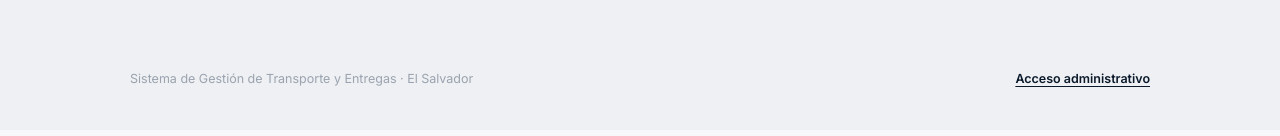
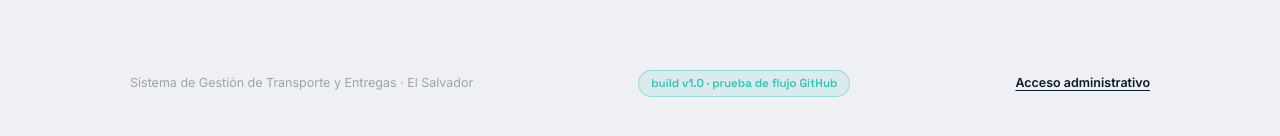
Before and after one commit to MRRMG7/prueba5, a React (Vite) app in the folder frontend-react/: page / in a window 1280 px wide. Shown: the part 1012-1148 px from the top of the page. Built offline with nearby package versions, Linux system fonts and the light colour scheme; no server answers.

Commit message:
Sello de version en pagina de inicio

```diff
--- a/frontend-react/src/index.css
+++ b/frontend-react/src/index.css
@@ -419,6 +419,18 @@ input, select, textarea { font-family: inherit; }
   font-size: 12.5px;
 }
 
+.inicio-pie-version {
+  font-family: var(--fuente-display);
+  font-weight: 600;
+  font-size: 11.5px;
+  color: var(--teal);
+  border: 1px solid rgba(46, 196, 182, 0.4);
+  background: rgba(46, 196, 182, 0.1);
+  border-radius: 999px;
+  padding: 4px 12px;
+  white-space: nowrap;
+}
+
 .link-suave {
   border: none;
   background: transparent;
--- a/frontend-react/src/pages/Inicio.tsx
+++ b/frontend-react/src/pages/Inicio.tsx
@@ -280,6 +280,7 @@ export default function Inicio({ onEntrar }: Props) {
 
       <footer className="inicio-pie">
         <p>Sistema de Gestión de Transporte y Entregas · El Salvador</p>
+        <span className="inicio-pie-version">build v1.0 · prueba de flujo GitHub</span>
         <button type="button" className="link-suave" onClick={onEntrar}>
           Acceso administrativo
         </button>
```
